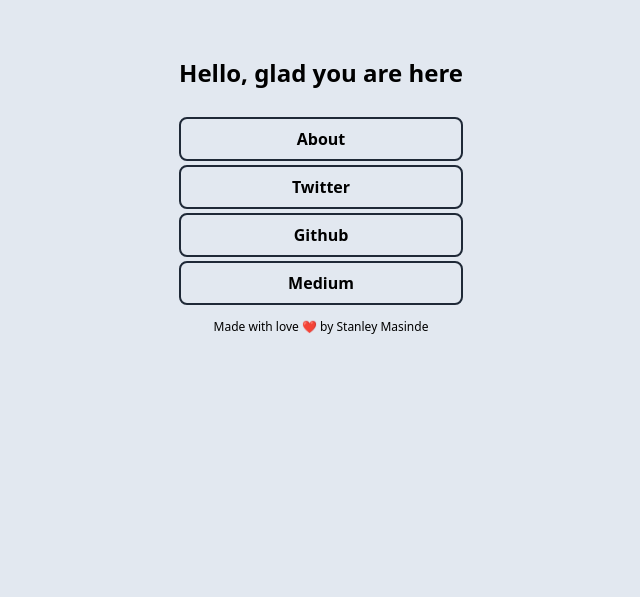
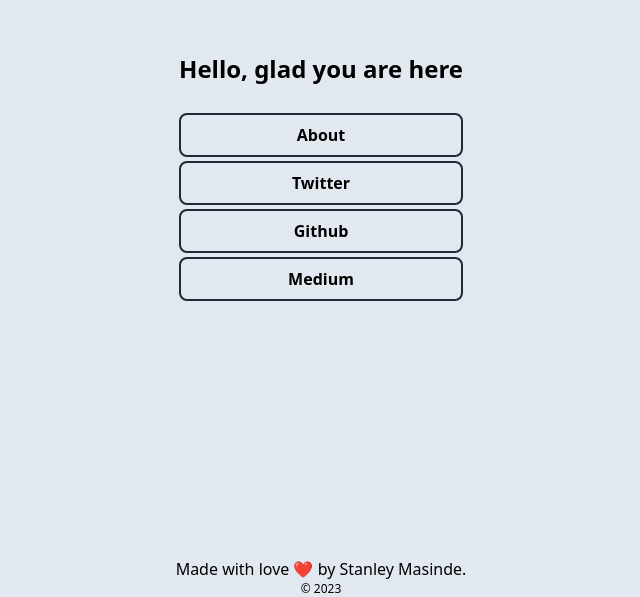
Before and after one commit to StanleyMasinde/social-links, a website: page index.html in a window 1280 px wide. Shown: the part 203-800 px from the top of the page, without its empty margins (319-959 px from the left). Drawn offline with nearby package versions, Linux system fonts and the light colour scheme; files that its build step writes are made by us from their sources.

Commit message:
ft: add a new footer and copyright year

```diff
--- a/index.html
+++ b/index.html
@@ -47,18 +47,20 @@
 </head>
 
 <body class="bg-slate-200 dark:bg-gray-900 dark:text-white">
-    <main class="h-screen grid place-items-center">
+    <main class="h-[95vh] grid place-items-center">
         <div class="grid gap-2">
             <div class="mb-5">
                 <h1 class="font-bold text-2xl">Hello, glad you are here</h1>
             </div>
 
             <div id="links" class="flex flex-col gap-1"></div>
-            <div class="text-center">
-                <small class="text-xs">Made with love ❤️ by Stanley Masinde</small>
-            </div>
         </div>
     </main>
+
+    <footer class="text-center h-[5vh]">
+        <p>Made with love ❤️ by Stanley Masinde.</p>
+        <p class="text-xs"> &copy; <span id="year"></span></p>
+    </footer>
 </body>
 
 </html>
--- a/src/main.js
+++ b/src/main.js
@@ -1,17 +1,8 @@
 window.addEventListener('load', function () {
     (async function main() {
-        try {
-            const response = await fetch('/src/links.json')
-
-            if (response.ok) {
-                const linksResponse = await response.json()
-                createLinkElements(linksResponse.links)
-            } else {
-                // A non 200 response was returned
-            }
-        } catch (error) {
-            // This is probably a syntax error
-        }
+        document.querySelector('#year')
+            .textContent = new Date().getFullYear()
+        await fetchLinks()
     }())
 
     const createLinkElements = (links = []) => {
@@ -26,4 +17,19 @@
             linksDiv.appendChild(linkElement)
         });
     }
+
+    async function fetchLinks() {
+        try {
+            const response = await fetch('/src/links.json')
+
+            if (response.ok) {
+                const linksResponse = await response.json()
+                createLinkElements(linksResponse.links)
+            } else {
+                // A non 200 response was returned
+            }
+        } catch (error) {
+            // This is probably a syntax error
+        }
+    }
 })
```
